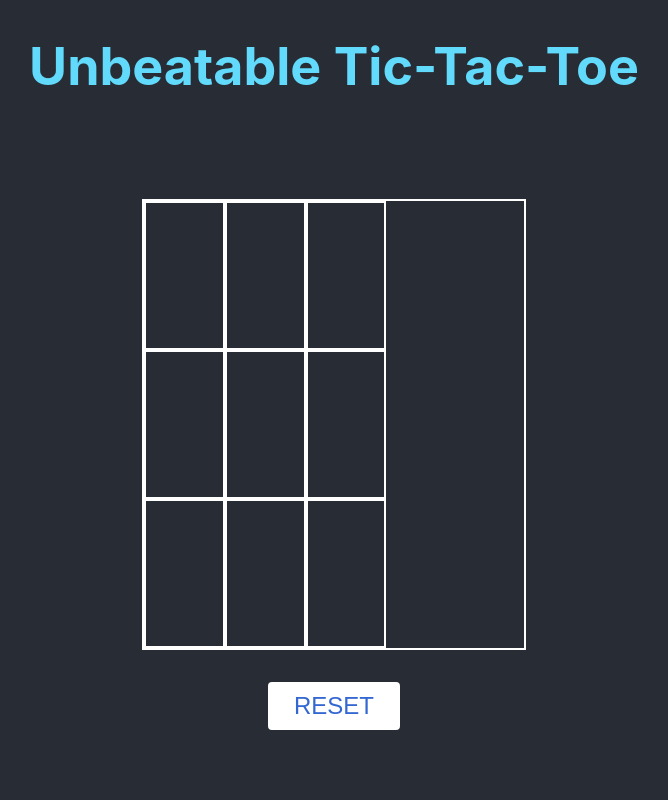
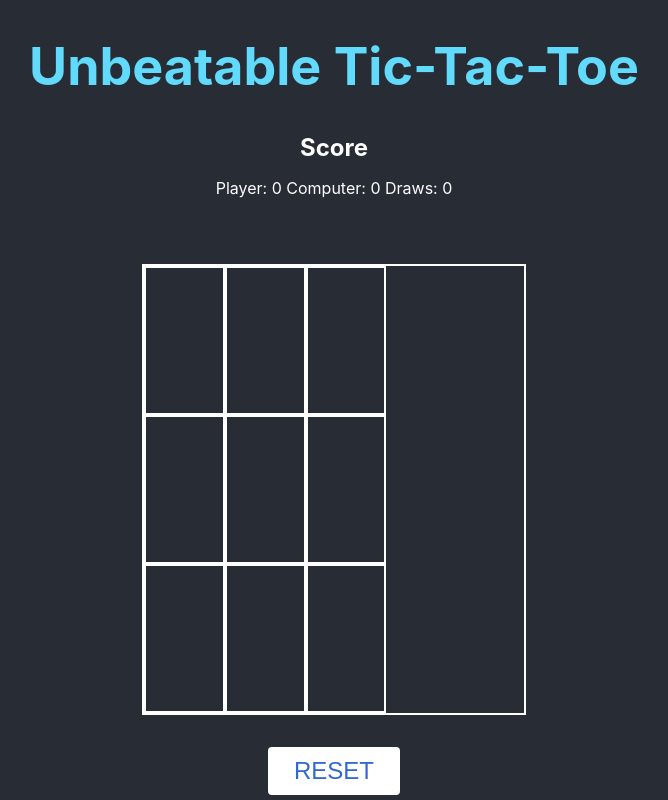
Before and after one commit to KaoruDev/minimax-tic-tac-toe, a React (Create React App) app in the folder tic_tac_toe/: page / in a window 1280 px wide. Shown: the whole page, without its empty margins (306-974 px from the left). Built offline with nearby package versions, Linux system fonts and the light colour scheme.

Commit message:
Add score board

```diff
--- a/tic_tac_toe/src/components/board/Board.js
+++ b/tic_tac_toe/src/components/board/Board.js
@@ -4,10 +4,17 @@ import styles from './Board.module.css';
 import {useDispatch, useSelector} from "react-redux";
 import {batchArray} from "../../utils/arrayUtils";
 import {reset} from "./boardSlice";
+import Score from "../score/Score";
 
 export default function Board() {
   const squares = useSelector((state) => state.board.squareStates);
   const gameState = useSelector((state) => state.board.gameState);
+  const score = useSelector((state) => ({
+    draws: state.board.draws,
+    playerScore: state.board.playerScore,
+    computerScore: state.board.computerScore,
+  }));
+
   const squaresByRow = batchArray(squares, 3);
   const dispatch = useDispatch();
 
@@ -33,6 +40,7 @@ export default function Board() {
 
   return (
     <>
+      <Score draws={score.draws} playerScore={score.playerScore} computerScore={score.computerScore}/>
       <h3 className={styles.header}>{gameState}</h3>
       <div className={styles.board}>
         {renderRows()}
--- a/tic_tac_toe/src/components/board/boardSlice.js
+++ b/tic_tac_toe/src/components/board/boardSlice.js
@@ -18,7 +18,12 @@ const INITIAL_STATE = {
 
 export const boardSlice = createSlice({
   name: 'board',
-  initialState: {...INITIAL_STATE},
+  initialState: {
+    ...INITIAL_STATE,
+    playerScore: 0,
+    computerScore: 0,
+    draws: 0
+  },
   reducers: {
     reset: (state) => {
       state.gameState = GAME_STATES.playing;
@@ -34,9 +39,11 @@ export const boardSlice = createSlice({
 
       if (boardLogic.playerWon()) {
         state.gameState = GAME_STATES.playerWon;
+        state.playerScore += 1;
         return
       } else if (boardLogic.draw()) {
         state.gameState = GAME_STATES.draw;
+        state.draws += 1;
         return
       } else {
         let nextMove = boardLogic.nextBestMove();
@@ -45,10 +52,12 @@ export const boardSlice = createSlice({
 
       if (boardLogic.hasWon(board, computerMarker)) {
         state.gameState = GAME_STATES.playerLose;
+        state.computerScore += 1;
       }
 
       if (!BoardUtils.availableMoves(board).length) {
         state.gameState = GAME_STATES.draw;
+        state.draws += 1;
       }
     }
   }
--- /dev/null
+++ b/tic_tac_toe/src/components/score/Score.js
@@ -0,0 +1,12 @@
+import styles from './Score.module.css'
+
+export default function Score(props) {
+  return (
+    <div>
+      <h2 className={styles.scoreHeader}>Score</h2>
+      <p>
+        Player: {props.playerScore} Computer: {props.computerScore} Draws: {props.draws}
+      </p>
+    </div>
+  );
+}
--- /dev/null
+++ b/tic_tac_toe/src/components/score/Score.module.css
@@ -0,0 +1,3 @@
+.scoreHeader {
+    margin: 0 auto;
+}
```
